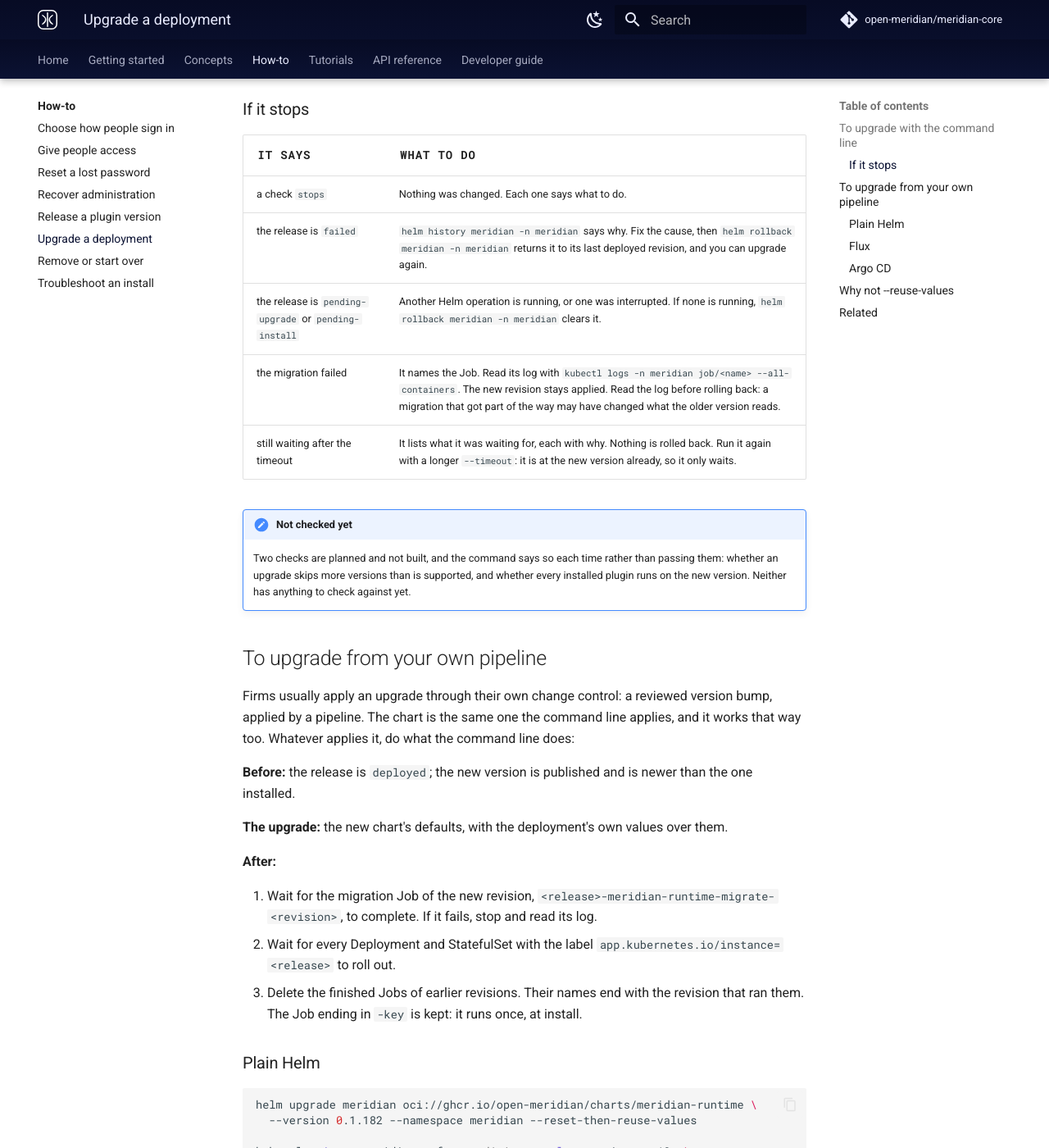
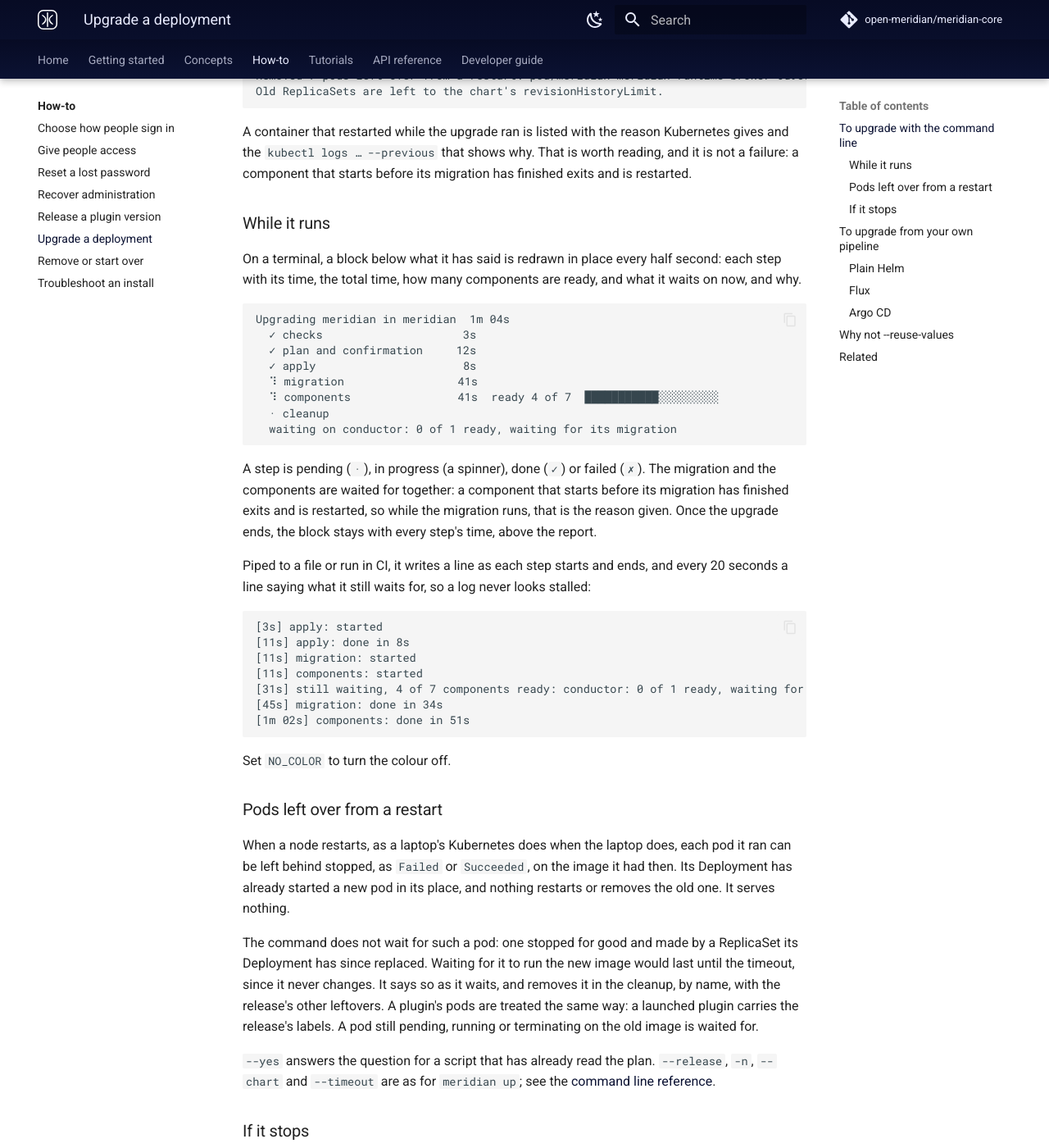
Before and after one commit to open-meridian/meridian-docs, an MkDocs documentation site: the page built from docs/how-to/upgrade-a-deployment.md, in a window 1280 px wide and 1400 px high, scrolled down 1723 px. Shown: the whole window at 82% size. Built offline with MkDocs 1.6.1 and Material for MkDocs 9.7.7, drawn with Linux system fonts in a browser that asks for light colours; comment, search, counter and statistics services are not loaded; some of the changed text lies outside the part shown.

Commit message:
How-to: upgrading shows its progress, and removes pods left over from a restart
Co-Authored-By: Claude Opus 5.5 <noreply@anthropic.com>

````diff
--- a/docs/how-to/upgrade-a-deployment.md
+++ b/docs/how-to/upgrade-a-deployment.md
@@ -42,13 +42,24 @@ Upgrading meridian in meridian:
 Upgrade it? [y/N]
 ```
 
+If a node restart has left pods behind, the plan names them too, and the same answer covers removing
+them (see [pods left over from a restart](#pods-left-over-from-a-restart)):
+
+```text
+  Then it will remove 7 pods left over from a restart, which serve nothing:
+    pod/meridian-meridian-runtime-broker-6d9c7b5f4-x2x8q
+    ...
+```
+
 Answer `y`. It runs that `helm upgrade`, then waits, up to `--timeout`, for:
 
 1. the new revision's migration Job to complete;
 2. every Deployment and StatefulSet of the release to roll out;
 3. every pod of theirs to run the image its template now names.
 
-When they have, it deletes the finished Jobs the release ran at earlier revisions, and reports:
+While it waits it shows where it is (see [while it runs](#while-it-runs)). When they have, it
+deletes the finished Jobs the release ran at earlier revisions and the pods left over from a restart,
+and reports:
 
 ```text
 Upgraded meridian in meridian: meridian-runtime 0.1.180 -> meridian-runtime 0.1.182, now revision 8.
@@ -60,12 +71,61 @@ Every component on its new template, and ready:
   ...
 
 Cleaned up 2 finished Job(s) of earlier revisions: job/meridian-meridian-runtime-migrate-7, ...
+Removed 7 pods left over from a restart: pod/meridian-meridian-runtime-broker-6d9c7b5f4-x2x8q, ...
 Old ReplicaSets are left to the chart's revisionHistoryLimit.
 ```
 
 A container that restarted while the upgrade ran is listed with the reason Kubernetes gives and the
 `kubectl logs … --previous` that shows why. That is worth reading, and it is not a failure: a
 component that starts before its migration has finished exits and is restarted.
+
+### While it runs
+
+On a terminal, a block below what it has said is redrawn in place every half second: each step with
+its time, the total time, how many components are ready, and what it waits on now, and why.
+
+```text
+Upgrading meridian in meridian  1m 04s
+  ✓ checks                     3s
+  ✓ plan and confirmation     12s
+  ✓ apply                      8s
+  ⠹ migration                 41s
+  ⠹ components                41s  ready 4 of 7  ███████████░░░░░░░░░
+  · cleanup
+  waiting on conductor: 0 of 1 ready, waiting for its migration
+```
+
+A step is pending (`·`), in progress (a spinner), done (`✓`) or failed (`✗`). The migration and the
+components are waited for together: a component that starts before its migration has finished exits
+and is restarted, so while the migration runs, that is the reason given. Once the upgrade ends, the
+block stays with every step's time, above the report.
+
+Piped to a file or run in CI, it writes a line as each step starts and ends, and every 20 seconds a
+line saying what it still waits for, so a log never looks stalled:
+
+```text
+[3s] apply: started
+[11s] apply: done in 8s
+[11s] migration: started
+[11s] components: started
+[31s] still waiting, 4 of 7 components ready: conductor: 0 of 1 ready, waiting for its migration
+[45s] migration: done in 34s
+[1m 02s] components: done in 51s
+```
+
+Set `NO_COLOR` to turn the colour off.
+
+### Pods left over from a restart
+
+When a node restarts, as a laptop's Kubernetes does when the laptop does, each pod it ran can be left
+behind stopped, as `Failed` or `Succeeded`, on the image it had then. Its Deployment has already
+started a new pod in its place, and nothing restarts or removes the old one. It serves nothing.
+
+The command does not wait for such a pod: one stopped for good and made by a ReplicaSet its
+Deployment has since replaced. Waiting for it to run the new image would last until the timeout,
+since it never changes. It says so as it waits, and removes it in the cleanup, by name, with the
+release's other leftovers. A plugin's pods are treated the same way: a launched plugin carries the
+release's labels. A pod still pending, running or terminating on the old image is waited for.
 
 `--yes` answers the question for a script that has already read the plan. `--release`, `-n`,
 `--chart` and `--timeout` are as for `meridian up`; see the
@@ -105,6 +165,10 @@ installed.
    `app.kubernetes.io/instance=<release>` to roll out.
 3. Delete the finished Jobs of earlier revisions. Their names end with the revision that ran them.
    The Job ending in `-key` is kept: it runs once, at install.
+
+`kubectl rollout status` does not wait for [pods left over from a
+restart](#pods-left-over-from-a-restart), so a pipeline is not held up by them. Deleting them is
+tidying, and optional.
 
 ### Plain Helm
 
````
